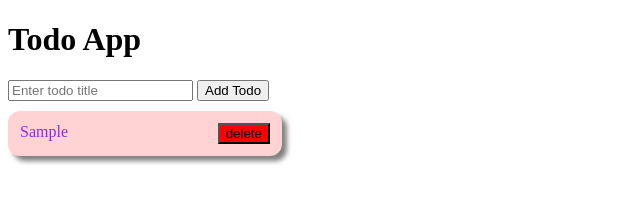
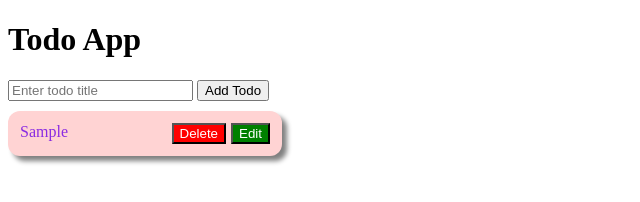
Before and after one commit to AhmadRazaKhokhar1/HTML, a plain HTML site: page Javascript/chapter-1/index.html in a window 1280 px wide. Both pictures are taken after typing "Sample" into the empty fields and a click on the button "Add Todo". Shown: the whole page, without its empty margins (0-640 px from the left). Drawn offline with Linux system fonts and the light colour scheme.

Commit message:
add edit floe

```diff
--- a/Javascript/chapter-1/index.html
+++ b/Javascript/chapter-1/index.html
@@ -1,20 +1,23 @@
 <!DOCTYPE html>
 <html lang="en">
+
 <head>
     <meta charset="UTF-8">
     <meta name="viewport" content="width=device-width, initial-scale=1.0">
     <link rel="stylesheet" href="styles.css">
     <title>Todo App</title>
 </head>
+
 <body>
     <h1>Todo App</h1>
-    <form onsubmit="return false;">
+    <form onsubmit="return false;" id="todo-form">
         <input type="text" name="todo" id="todo" placeholder="Enter todo title">
-        <button type="submit" onclick="addTodo()">
+        <button type="submit" onclick="addTodo()" id="form-submission-btn">
             Add Todo
         </button>
     </form>
     <div id="todos"></div>
     <script src="./index.js"></script>
 </body>
+
 </html>
--- a/Javascript/chapter-1/index.js
+++ b/Javascript/chapter-1/index.js
@@ -1,38 +1,93 @@
 console.log("JS is live")
 let counter = 0;
+const addTodoBtn = document.getElementById("form-submission-btn");
+
 const todoItemClassName = "todoItem";
 const deleteBtnClassName = "todoDeleteBtn";
 const todoDivElementClassName = "todoElement";
+const editBtnClassName = "todoEditBtn";
+const buttonsContainerClassName = "btnContainer";
+const hideElementClassName = "hide-element"
 
-function addTodo(e){
-    // e.preventDefault();
+function addTodo() {
+
     const todoInputElement = document.getElementById("todo");
     const todoText = todoInputElement.value;
 
-   const divElement = document.createElement("div");
-   divElement.innerText = todoText;
-   divElement.className = todoDivElementClassName;
-   counter += 1;
+    if(!todoText) return alert("There must be a value inside the input field")
 
-   const formattedTodoId = "item-"+(counter);
-   const deleteBtn = document.createElement("button");
-   deleteBtn.className = deleteBtnClassName;
-   const todoItems = document.getElementById("todos");
-   const todoItemDivElement = document.createElement("div");
+    const divElement = document.createElement("div"); // <div></div>
+    divElement.innerText = todoText; // <div>{todoText}</div>
+    divElement.className = todoDivElementClassName; // <div class="todoElement">{todoText}</div>
+    counter += 1;
 
-   todoItemDivElement.id = formattedTodoId;
-   todoItemDivElement.className = todoItemClassName;
-   todoItemDivElement.append(divElement);
+    // unique id
+    const formattedTodoId = "item-" + (counter);
 
-   todoItems.append(todoItemDivElement);
+
+    // delete button
+    const deleteBtn = document.createElement("button");// <button></button>
+    deleteBtn.className = deleteBtnClassName; //  <button class="todoDeleteBtn"></button>
+    deleteBtn.innerText = "Delete"; // <button class="todoDeleteBtn">Delete</button>
+
+    // edit button
+    const editBtn = document.createElement("button");// <button></button>
+    editBtn.className = editBtnClassName; //  <button class="todoEditBtn"></button>
+    editBtn.innerText = "Edit"; // <button class="todoEditBtn">Edit</button>
+
+    const todoItems = document.getElementById("todos");
+    const todoItemDivElement = document.createElement("div"); // <div></div>
+
+    todoItemDivElement.id = formattedTodoId; // <div id="item-{counter}"></div>
+    todoItemDivElement.className = todoItemClassName; // <div id="item-{counter}" class="todoItem"></div>
+    todoItemDivElement.append(divElement);// <div id="item-{counter}" class="todoItem"><div class="todoElement">{todoText}</div></div>
+
+    const buttonsContainer = document.createElement("div"); // <div></div>
+    buttonsContainer.className = buttonsContainerClassName; // <div class="btnContainer"></div>
+    buttonsContainer.append(deleteBtn) // <div class="btnContainer"><button class="todoDeleteBtn">Delete</button></div>
+    buttonsContainer.append(editBtn) // <div class="btnContainer"><button class="todoDeleteBtn">Delete</button> <button class="todoEditBtn">Edit</button></div>
+
+    todoItemDivElement.append(buttonsContainer) // <div id="item-{counter}" class="todoItem"><div class="todoElement">{todoText}</div><div class="btnContainer"><button class="todoDeleteBtn">Delete</button> <button class="todoEditBtn">Edit</button></div></div>
+
+    todoItems.append(todoItemDivElement);
+    /*    <div id="todos">
+    <div id="item-{counter}" class="todoItem">
+        <div id="item-{counter}" class="todoItem">
+            <div class="todoElement">{todoText}</div>
+           <div class="btnContainer">
+            <button class="todoDeleteBtn">Delete</button>
+            <button class="todoEditBtn">Edit</button>
+           </div>
+       </div>
+    </div>
+    */
 
    const todoToBeModified = document.getElementById(formattedTodoId);
-   console.log(todoToBeModified)
+   deleteBtn.onclick = () => todoItems.removeChild(todoToBeModified);
+    console.log(todoToBeModified);
 
-   deleteBtn.innerText = "delete";
-   deleteBtn.onclick = ()=> todoItems.removeChild(todoToBeModified)
+   editBtn.onclick = () => {
+       addTodoBtn.className = hideElementClassName;
+      const todoForm = document.getElementById("todo-form");
+      const updateButton = document.createElement("button");
+      updateButton.id = "update-todo-btn"
+      updateButton.innerText = "Update Todo";
+      updateButton.onclick = ()=> updateTodo(formattedTodoId)
+      todoForm.append(updateButton)
+   }
 
-   todoItemDivElement.append(deleteBtn)
-    todoInputElement.value = ""
+    todoInputElement.value = "" // empty input field
+}
 
+function updateTodo(id){
+    addTodoBtn.classList.remove(hideElementClassName)
+    const todoInputElement = document.getElementById("todo");
+    const todoText = todoInputElement.value;
+
+    console.warn(id)
+    const divElementToBeModified = document.getElementById(id);
+    divElementToBeModified.firstChild.textContent = todoText;
+
+    document.getElementById("update-todo-btn").remove()
+    todoInputElement.value = "" // empty input field
 }
--- a/Javascript/chapter-1/styles.css
+++ b/Javascript/chapter-1/styles.css
@@ -1,4 +1,4 @@
-.todoItem{
+.todoItem {
     width: 250px;
     height: auto;
     display: flex;
@@ -6,13 +6,31 @@
     padding: 12px;
     margin: 10px 0;
     border-radius: 12px;
-    box-shadow: 5px 5px 5px gray;background-color: rgb(255, 211, 211);
+    box-shadow: 5px 5px 5px gray;
+    background-color: rgb(255, 211, 211);
 }
 
-.todoDeleteBtn{
+.todoDeleteBtn {
     background: red;
+    color: white;
 }
 
-.todoElement{
-    color:blueviolet
+.todoEditBtn {
+    background: green;
+    color: white;
 }
+
+.todoElement {
+    color: blueviolet
+}
+
+.btnContainer{
+    display: flex;
+    align-items: center;
+    justify-content: center;
+    gap: 5px;
+}
+
+.hide-element {
+    display: none;
+}
```
